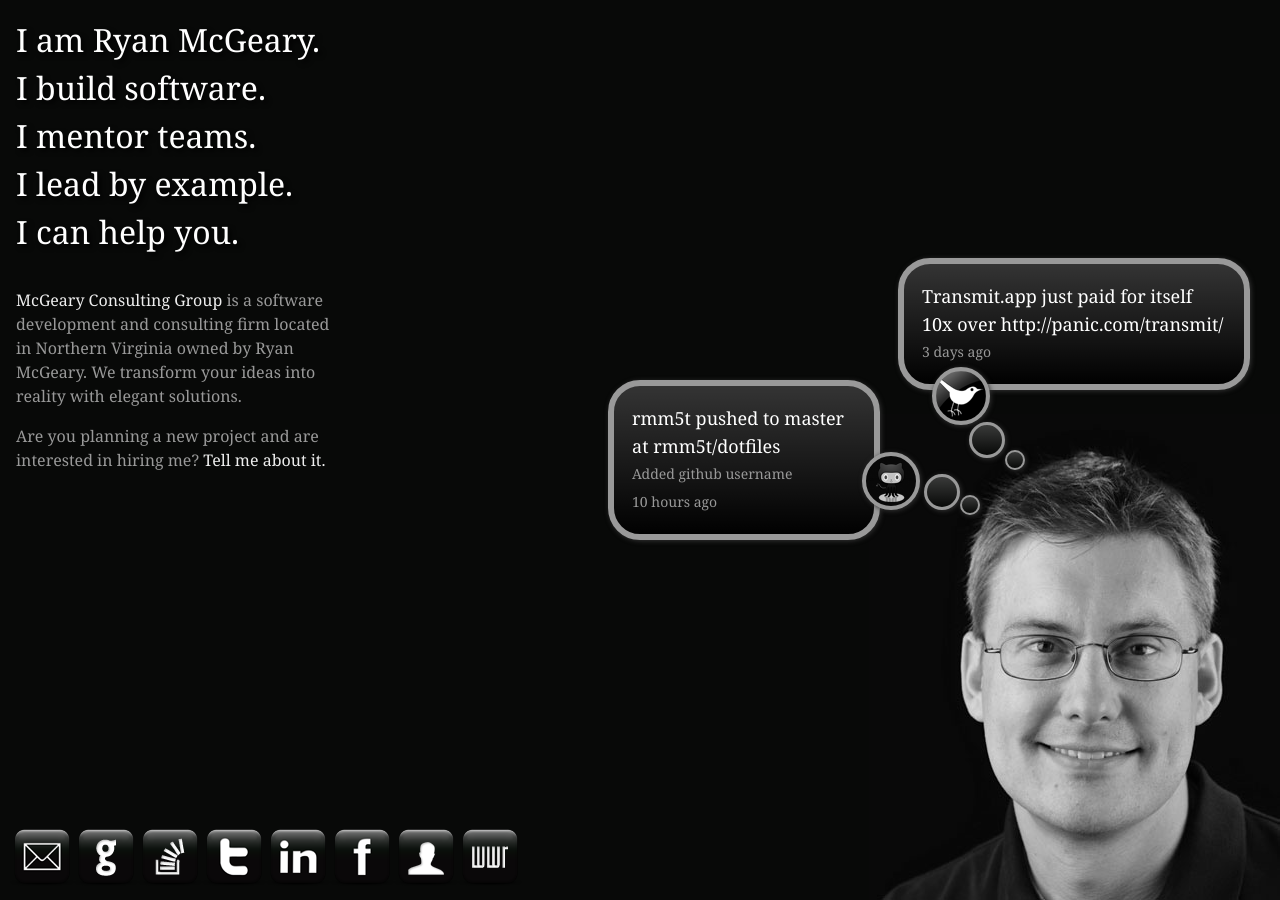
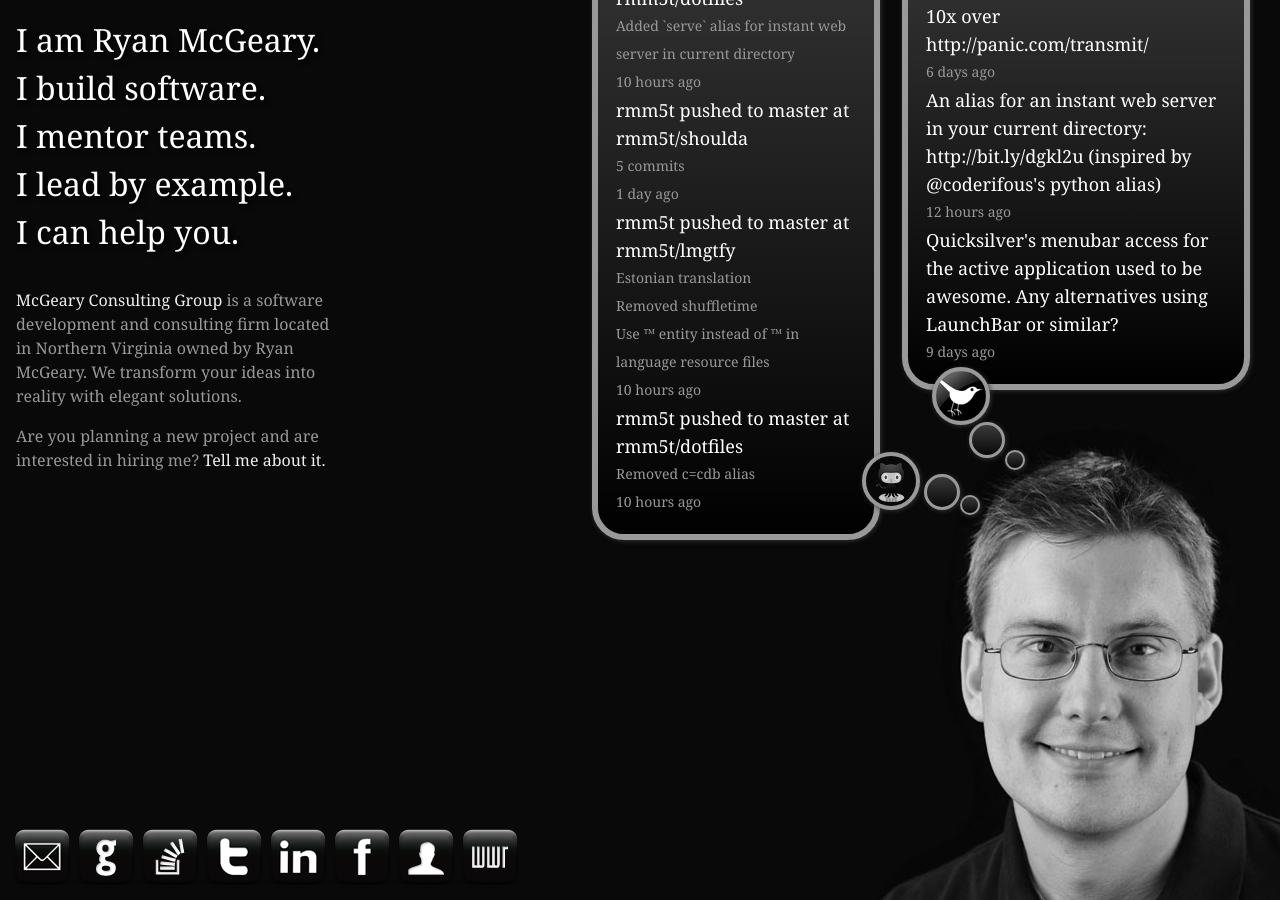
Before and after one commit to rmm5t/ryan.mcgeary.org, a Jekyll site: the page built from index.html, in a window 1280 px wide. Built offline with Jekyll 4.4.1, drawn with Linux system fonts in a browser that asks for light colours; nearby versions of some CDN libraries; some of the changed text lies outside the part shown.

Commit message:
Added multiple example quotes for each bubble

```diff
--- a/index.html
+++ b/index.html
@@ -35,27 +35,52 @@ section: home
   <a class="button wwr" href="http://workingwithrails.com/person/7397-ryan-mcgeary">Working With Rails</a>
 </div>
 
+<div id="github_bubble">
+  <div class="bubble main_bubble">
+    <blockquote>
+      <div class="message">rmm5t pushed to master at rmm5t/dotfiles</div>
+      <div class="info">Added `serve` alias for instant web server in current directory</div>
+      <div class="info">10 hours ago</div>
+    </blockquote>
+    <blockquote>
+      <div class="message">rmm5t pushed to master at rmm5t/shoulda </div>
+      <div class="info">5 commits</div>
+      <div class="info">1 day ago</div>
+    </blockquote>
+    <blockquote>
+      <div class="message">rmm5t pushed to master at rmm5t/lmgtfy</div>
+      <div class="info">Estonian translation</div>
+      <div class="info">Removed shuffletime</div>
+      <div class="info">Use &trade; entity instead of ™ in language resource files</div>
+      <div class="info">10 hours ago</div>
+    </blockquote>
+    <blockquote>
+      <div class="message">rmm5t pushed to master at rmm5t/dotfiles</div>
+      <div class="info">Removed c=cdb alias</div>
+      <div class="info">10 hours ago</div>
+    </blockquote>
+  </div>
+  <div class="bubble bubble1"></div>
+  <div class="bubble bubble2"></div>
+  <a class="bubble bubble3" href="http://github.com/rmm5t">GitHub</a>
+</div>
+
 <div id="twitter_bubble">
-  <div class="bubble bubble4">
-    <div class="content">
+  <div class="bubble main_bubble">
+    <blockquote>
       <div class="message">Transmit.app just paid for itself 10x over http://panic.com/transmit/</div>
-      <div class="info">3 days ago</div>
-    </div>
+      <div class="info">6 days ago</div>
+    </blockquote>
+    <blockquote>
+      <div class="message">An alias for an instant web server in your current directory: http://bit.ly/dgkl2u (inspired by @coderifous's python alias)</div>
+      <div class="info">12 hours ago</div>
+    </blockquote>
+    <blockquote>
+      <div class="message">Quicksilver's menubar access for the active application used to be awesome.  Any alternatives using LaunchBar or similar?</div>
+      <div class="info">9 days ago</div>
+    </blockquote>
   </div>
   <div class="bubble bubble1"></div>
   <div class="bubble bubble2"></div>
   <a class="bubble bubble3" href="http://twitter.com/rmm5t">Twitter</a>
 </div>
-
-<div id="github_bubble">
-  <div class="bubble bubble4">
-    <div class="content">
-      <div class="message">rmm5t pushed to master at rmm5t/dotfiles</div>
-      <div class="info">Added github username</div>
-      <div class="info">10 hours ago</div>
-    </div>
-  </div>
-  <div class="bubble bubble1"></div>
-  <div class="bubble bubble2"></div>
-  <a class="bubble bubble3" href="http://github.com/rmm5t">GitHub</a>
-</div>
--- a/stylesheets/screen.css
+++ b/stylesheets/screen.css
@@ -58,59 +58,59 @@ body {
     width: 64px;
     height: 64px; }
   #social .email {
-    text-indent: -9999em;
+    text-indent: -119988px;
     overflow: hidden;
     text-align: left;
-    background-image: url('/images/mail-button.png?1283259361');
+    background-image: url('/images/mail-button.png?1287763329');
     background-repeat: no-repeat;
     background-position: 50% 50%; }
   #social .github {
-    text-indent: -9999em;
+    text-indent: -119988px;
     overflow: hidden;
     text-align: left;
-    background-image: url('/images/github-button.png?1283265556');
+    background-image: url('/images/github-button.png?1287763329');
     background-repeat: no-repeat;
     background-position: 50% 50%; }
   #social .stackoverflow {
-    text-indent: -9999em;
+    text-indent: -119988px;
     overflow: hidden;
     text-align: left;
-    background-image: url('/images/stackoverflow-button.png?1283273514');
+    background-image: url('/images/stackoverflow-button.png?1287763329');
     background-repeat: no-repeat;
     background-position: 50% 50%; }
   #social .twitter {
-    text-indent: -9999em;
+    text-indent: -119988px;
     overflow: hidden;
     text-align: left;
-    background-image: url('/images/twitter-button.png?1283259332');
+    background-image: url('/images/twitter-button.png?1287763329');
     background-repeat: no-repeat;
     background-position: 50% 50%; }
   #social .linkedin {
-    text-indent: -9999em;
+    text-indent: -119988px;
     overflow: hidden;
     text-align: left;
-    background-image: url('/images/linkedin-button.png?1283259315');
+    background-image: url('/images/linkedin-button.png?1287763329');
     background-repeat: no-repeat;
     background-position: 50% 50%; }
   #social .facebook {
-    text-indent: -9999em;
+    text-indent: -119988px;
     overflow: hidden;
     text-align: left;
-    background-image: url('/images/facebook-button.png?1283262635');
+    background-image: url('/images/facebook-button.png?1287763329');
     background-repeat: no-repeat;
     background-position: 50% 50%; }
   #social .claimid {
-    text-indent: -9999em;
+    text-indent: -119988px;
     overflow: hidden;
     text-align: left;
-    background-image: url('/images/claimid-button.png?1283262336');
+    background-image: url('/images/claimid-button.png?1287763329');
     background-repeat: no-repeat;
     background-position: 50% 50%; }
   #social .wwr {
-    text-indent: -9999em;
+    text-indent: -119988px;
     overflow: hidden;
     text-align: left;
-    background-image: url('/images/wwr-button.png?1283267367');
+    background-image: url('/images/wwr-button.png?1287763329');
     background-repeat: no-repeat;
     background-position: 50% 50%; }
 
@@ -155,12 +155,13 @@ body {
     display: block;
     position: absolute;
     border: 4px solid #999999;
-    -moz-box-shadow: #333333 1px 1px 5px;
-    -webkit-box-shadow: #333333 1px 1px 5px;
-    -o-box-shadow: #333333 1px 1px 5px;
-    box-shadow: #333333 1px 1px 5px;
+    -moz-box-shadow: #333333 1px 1px 5px 0;
+    -webkit-box-shadow: #333333 1px 1px 5px 0;
+    -o-box-shadow: #333333 1px 1px 5px 0;
+    box-shadow: #333333 1px 1px 5px 0;
     background-image: -webkit-gradient(linear, 0% 0%, 0% 100%, color-stop(0%, rgba(255, 255, 255, 0.2)), color-stop(100%, rgba(255, 255, 255, 0)));
-    background-image: -moz-linear-gradient(top, rgba(255, 255, 255, 0.2) 0%, rgba(255, 255, 255, 0) 100%); }
+    background-image: -moz-linear-gradient(top, rgba(255, 255, 255, 0.2) 0%, rgba(255, 255, 255, 0) 100%);
+    background-image: linear-gradient(top, rgba(255, 255, 255, 0.2) 0%, rgba(255, 255, 255, 0) 100%); }
   #twitter_bubble .bubble1, #github_bubble .bubble1 {
     border: 2px solid #999999;
     background-color: #080908;
@@ -194,10 +195,11 @@ body {
     -ms-border-radius: 29px;
     -khtml-border-radius: 29px;
     border-radius: 29px; }
-  #twitter_bubble .bubble4, #github_bubble .bubble4 {
+  #twitter_bubble .main_bubble, #github_bubble .main_bubble {
     border: 6px solid #999999;
     background-color: rgba(0, 0, 0, 0.8);
-    width: 340px;
+    padding: 18px;
+    width: 300px;
     height: auto;
     -moz-border-radius: 32px;
     -webkit-border-radius: 32px;
@@ -205,14 +207,13 @@ body {
     -ms-border-radius: 32px;
     -khtml-border-radius: 32px;
     border-radius: 32px; }
-  #twitter_bubble .content, #github_bubble .content {
-    padding: 18px;
-    font-size: 18px;
-    line-height: 1.556; }
-    #twitter_bubble .content .info, #github_bubble .content .info {
-      font-size: 14px;
-      line-height: 2;
-      color: #999999; }
+    #twitter_bubble .main_bubble blockquote, #github_bubble .main_bubble blockquote {
+      font-size: 18px;
+      line-height: 1.556; }
+      #twitter_bubble .main_bubble blockquote .info, #github_bubble .main_bubble blockquote .info {
+        font-size: 14px;
+        line-height: 2;
+        color: #999999; }
 
 #twitter_bubble {
   bottom: 430px;
@@ -227,37 +228,37 @@ body {
     bottom: 45px;
     right: 290px;
     background-image: url(../images/twitter-bubble.png);
-    text-indent: -9999em;
+    text-indent: -119988px;
     overflow: hidden;
     text-align: left;
-    background-image: url('/images/twitter-bubble.png?1283259304');
+    background-image: url('/images/twitter-bubble.png?1287763329');
     background-repeat: no-repeat;
     background-position: 50% 50%; }
-  #twitter_bubble .bubble4 {
+  #twitter_bubble .main_bubble {
     bottom: 80px;
     right: 30px; }
 
 #github_bubble {
-  bottom: 260px;
+  bottom: 360px;
   right: 300px; }
   #github_bubble .bubble1 {
-    bottom: 125px;
+    bottom: 25px;
     right: 0; }
   #github_bubble .bubble2 {
-    bottom: 130px;
+    bottom: 30px;
     right: 20px; }
   #github_bubble .bubble3 {
-    bottom: 130px;
+    bottom: 30px;
     right: 60px;
     background-image: url(../images/github-bubble.png);
-    text-indent: -9999em;
+    text-indent: -119988px;
     overflow: hidden;
     text-align: left;
-    background-image: url('/images/github-bubble.png?1283224655');
+    background-image: url('/images/github-bubble.png?1287763329');
     background-repeat: no-repeat;
     background-position: 50% 50%; }
-  #github_bubble .bubble4 {
-    bottom: 100px;
+  #github_bubble .main_bubble {
+    bottom: 0;
     right: 100px;
-    width: 260px;
+    width: 240px;
     height: auto; }
```
Also changed, not shown: _sass/screen.sass (+18 -18 lines).
